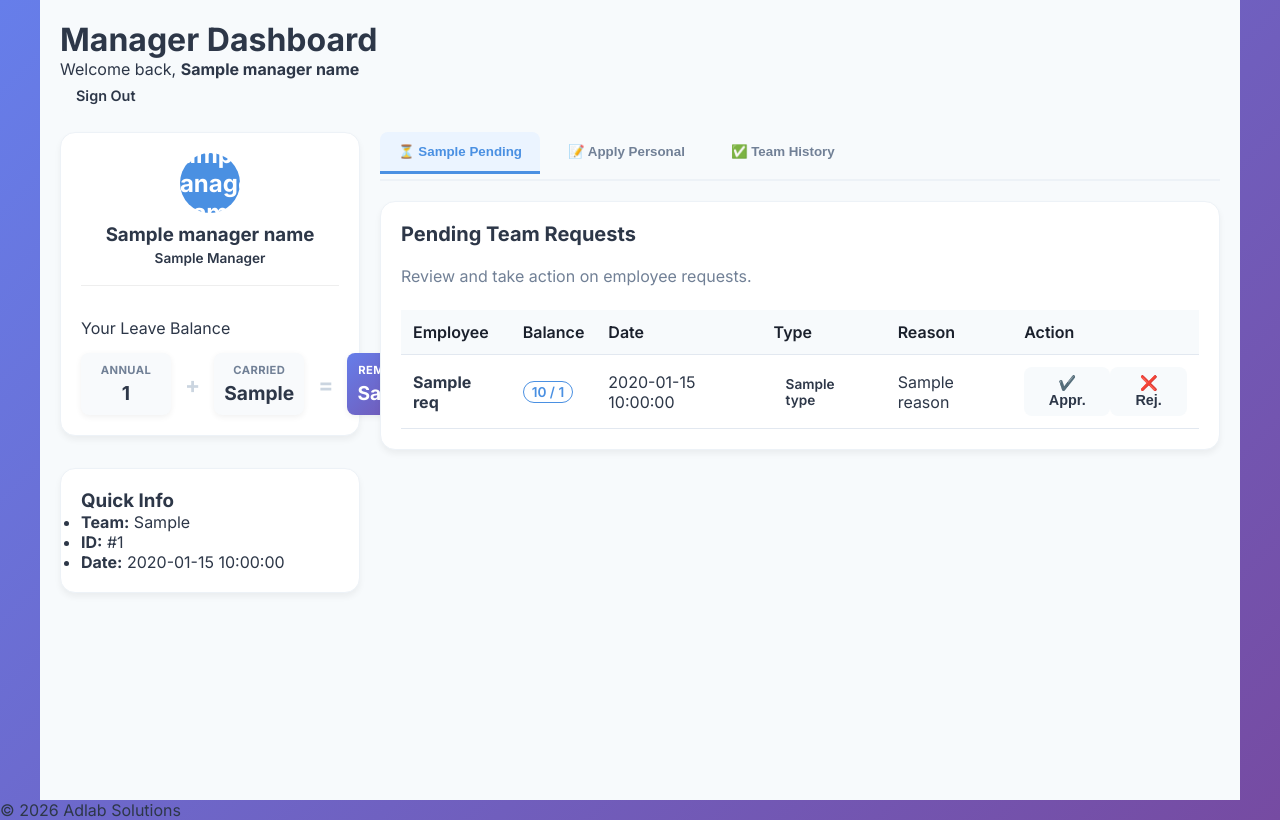
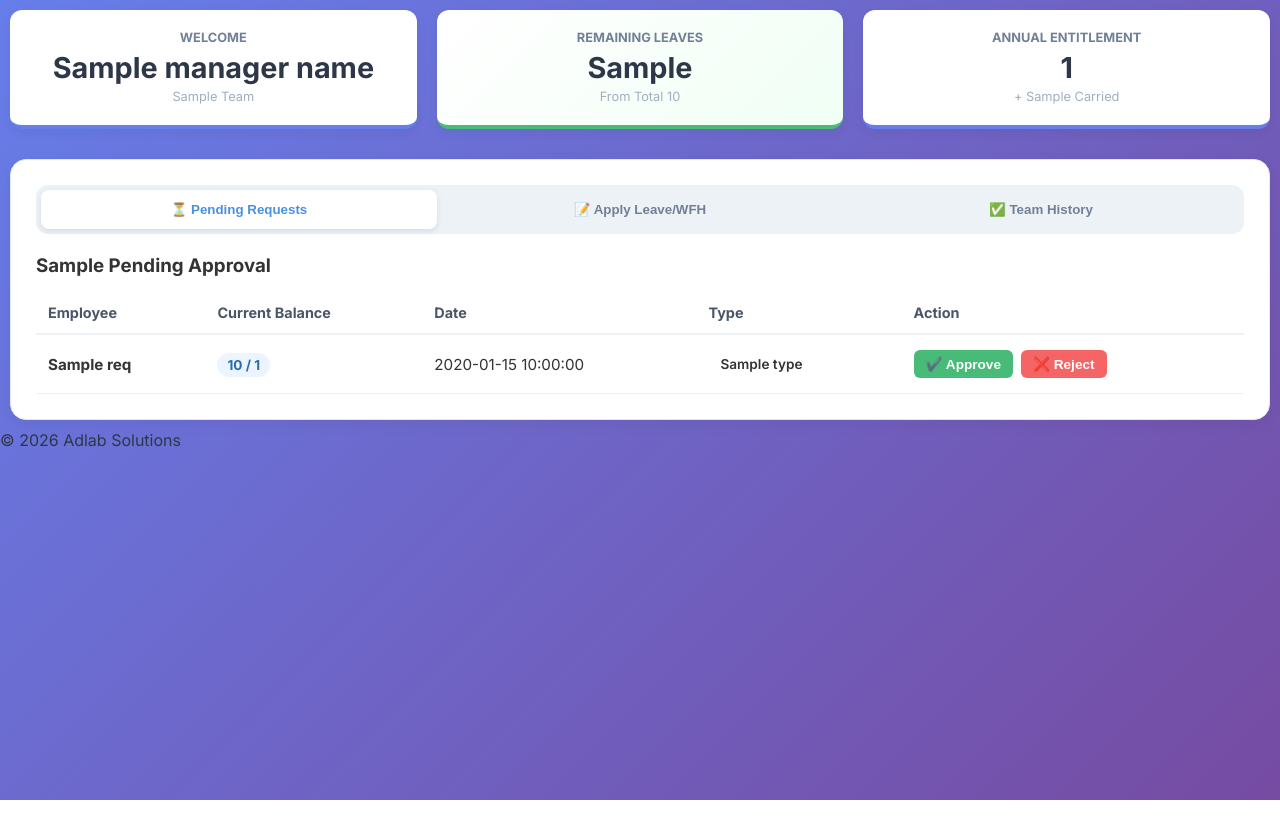
Before and after one commit to Ahsan60712/attendance-system, a Flask app: template templates/manager_dashboard.html in a window 1280 px wide. Run offline with Flask 3, Linux system fonts and the light colour scheme; the template is opened without the code that fills it: most values are stand-ins (such as "Sample title", 1, 10 or a date in 2020).

Commit message:
fix: total UI overhaul to prevent CSS conflicts and fix overlapping

```diff
--- a/templates/manager_dashboard.html
+++ b/templates/manager_dashboard.html
@@ -2,90 +2,53 @@
 {% extends 'base.html' %}
 
 {% block content %}
-<div class="dashboard-container">
-    <header class="dashboard-header animate__animated animate__fadeIn">
-        <div class="header-main">
-            <h1>Manager Dashboard</h1>
-            <p class="welcome-text">Welcome back, <strong>{{ manager_name }}</strong></p>
+<div class="mgr-wrapper animate__animated animate__fadeIn">
+    <!-- Quick Stats Cards at the Top -->
+    <div class="mgr-stats-grid">
+        <div class="mgr-stat-card">
+            <span class="mgr-stat-label">Welcome</span>
+            <span class="mgr-stat-value">{{ manager_name }}</span>
+            <span class="mgr-stat-sub">{{ emp_data.emp_team }} Team</span>
         </div>
-        <div class="header-actions">
-            <a href="{{ url_for('logout') }}" class="btn btn-outline-danger btn-sm">Sign Out</a>
+        <div class="mgr-stat-card highlight">
+            <span class="mgr-stat-label">Remaining Leaves</span>
+            <span class="mgr-stat-value">{{ leave_balance.remaining_leaves }}</span>
+            <span class="mgr-stat-sub">From Total {{ leave_balance.total_allotted + leave_balance.carried_forward }}</span>
         </div>
-    </header>
-
-    <div class="main-grid">
-        <!-- Sidebar: Personal Stats -->
-        <aside class="sidebar-column animate__animated animate__fadeInLeft">
-            <div class="card profile-card">
-                <div class="profile-header">
-                    <div class="profile-avatar">{{ manager_name[0] }}</div>
-                    <h3>{{ manager_name }}</h3>
-                    <span class="badge badge-primary">{{ emp_data.emp_team }} Manager</span>
-                </div>
-
-                <div class="leave-summary mt-4">
-                    <div class="lb-header">Your Leave Balance</div>
-                    <div class="lb-grid">
-                        <div class="lb-item">
-                            <span class="lb-label">Annual</span>
-                            <span class="lb-value">{{ leave_balance.total_allotted }}</span>
-                        </div>
-                        <div class="lb-sep">+</div>
-                        <div class="lb-item">
-                            <span class="lb-label">Carried</span>
-                            <span class="lb-value">{{ leave_balance.carried_forward }}</span>
-                        </div>
-                        <div class="lb-sep">=</div>
-                        <div class="lb-item highlight-item">
-                            <span class="lb-label">Remaining</span>
-                            <span class="lb-value">{{ leave_balance.remaining_leaves }}</span>
-                        </div>
-                    </div>
+        <div class="mgr-stat-card">
+            <span class="mgr-stat-label">Annual Entitlement</span>
+            <span class="mgr-stat-value">{{ leave_balance.total_allotted }}</span>
+            <span class="mgr-stat-sub">+ {{ leave_balance.carried_forward }} Carried</span>
         </div>
     </div>
 
-            <div class="card mt-4">
-                <h3>Quick Info</h3>
-                <ul class="info-list">
-                    <li><strong>Team:</strong> {{ emp_data.emp_team }}</li>
-                    <li><strong>ID:</strong> #{{ emp_data.emp_id }}</li>
-                    <li><strong>Date:</strong> {{ today }}</li>
-                </ul>
-            </div>
-        </aside>
-
-        <!-- Main Content: Tabs Section -->
-        <main class="content-column animate__animated animate__fadeInUp" style="animation-delay: 0.2s;">
-
-            <!-- Custom Tabs Navigation -->
-            <div class="tabs-nav">
-                <button class="tab-btn active" onclick="openTab(event, 'pending-tab')">
-                    <span class="tab-icon">⏳</span> {{ emp_data.emp_team }} Pending
+    <!-- Main Tabs Layout -->
+    <div class="mgr-main-container">
+        <!-- Tabs Buttons -->
+        <div class="mgr-tabs-header">
+            <button class="mgr-tab-btn active" onclick="switchTab(event, 'pending-section')">
+                ⏳ Pending Requests
             </button>
-                <button class="tab-btn" onclick="openTab(event, 'apply-tab')">
-                    <span class="tab-icon">📝</span> Apply Personal
+            <button class="mgr-tab-btn" onclick="switchTab(event, 'apply-section')">
+                📝 Apply Leave/WFH
             </button>
-                <button class="tab-btn" onclick="openTab(event, 'approved-tab')">
-                    <span class="tab-icon">✅</span> Team History
+            <button class="mgr-tab-btn" onclick="switchTab(event, 'history-section')">
+                ✅ Team History
             </button>
         </div>
 
-            <!-- TAB 1: PENDING REQUESTS -->
-            <div id="pending-tab" class="tab-content active">
-                <div class="card">
-                    <h2>Pending Team Requests</h2>
-                    <p class="text-muted">Review and take action on employee requests.</p>
-
+        <!-- TAB 1: PENDING -->
+        <div id="pending-section" class="mgr-tab-content active">
+            <div class="mgr-table-container">
+                <h3>{{ emp_data.emp_team }} Pending Approval</h3>
                 {% if requests %}
-                    <div class="table-responsive mt-3">
-                        <table class="table">
+                <table class="mgr-table">
                     <thead>
                         <tr>
                             <th>Employee</th>
-                                    <th>Balance</th>
+                            <th>Current Balance</th>
                             <th>Date</th>
                             <th>Type</th>
-                                    <th>Reason</th>
                             <th class="text-center">Action</th>
                         </tr>
                     </thead>
@@ -94,22 +57,19 @@
                         <tr>
                             <td><strong>{{ req.emp_name }}</strong></td>
                             <td>
-                                        <span class="badge badge-outline-primary" style="border: 1px solid #4a90e2; color: #4a90e2; padding: 2px 8px; border-radius: 12px;">
-                                            {{ req.emp_balance }} / {{ req.total_allotted }}
-                                        </span>
+                                <span class="mgr-balance-badge">{{ req.emp_balance }} / {{ req.total_allotted }}</span>
                             </td>
                             <td>{{ req.display_date }}</td>
                             <td><span class="badge badge-{{ req.type.lower().replace(' ', '-') }}">{{ req.type }}</span></td>
-                                    <td>{{ req.reason }}</td>
-                                    <td>
-                                        <div class="d-flex gap-2 justify-content-center">
+                            <td class="text-center">
+                                <div class="mgr-btn-group">
                                     <form method="POST" action="{{ url_for('action_request') }}">
                                         <input type="hidden" name="emp_id" value="{{ req.emp_id }}">
                                         <input type="hidden" name="date" value="{{ req.date }}">
                                         <input type="hidden" name="type" value="{{ req.type }}">
                                         <input type="hidden" name="timestamp" value="{{ req.timestamp }}">
                                         <input type="hidden" name="action" value="Approve">
-                                                <button type="submit" class="btn btn-sm btn-success">✔️ Appr.</button>
+                                        <button type="submit" class="mgr-btn-appr">✔️ Approve</button>
                                     </form>
                                     <form method="POST" action="{{ url_for('action_request') }}">
                                         <input type="hidden" name="emp_id" value="{{ req.emp_id }}">
@@ -117,7 +77,7 @@
                                         <input type="hidden" name="type" value="{{ req.type }}">
                                         <input type="hidden" name="timestamp" value="{{ req.timestamp }}">
                                         <input type="hidden" name="action" value="Reject">
-                                                <button type="submit" class="btn btn-sm btn-danger">❌ Rej.</button>
+                                        <button type="submit" class="mgr-btn-rej">❌ Reject</button>
                                     </form>
                                 </div>
                             </td>
@@ -125,82 +85,66 @@
                         {% endfor %}
                     </tbody>
                 </table>
-                    </div>
                 {% else %}
-                    <div class="empty-state">No pending requests found.</div>
+                <div class="mgr-empty">No pending requests for your team.</div>
                 {% endif %}
             </div>
         </div>
 
-            <!-- TAB 2: APPLY FOR PERSONAL LEAVE -->
-            <div id="apply-tab" class="tab-content">
-                <div class="card">
-                    <h2>Apply for Personal Leave / WFH</h2>
-                    <div class="alert alert-info">
-                        💡 Manager personal requests are <strong>Auto-Approved</strong>.
-                    </div>
-                    <form method="POST" action="{{ url_for('mark_request') }}" class="request-form">
-                        <div class="form-row">
-                            <div class="form-group">
-                                <label>From Date</label>
+        <!-- TAB 2: APPLY -->
+        <div id="apply-section" class="mgr-tab-content">
+            <div class="mgr-form-container">
+                <h3>Apply for Personal Absence</h3>
+                <p class="mgr-hint">Manager requests are auto-approved and tracked for HR.</p>
+                <form method="POST" action="{{ url_for('mark_request') }}" class="mgr-form">
+                    <div class="mgr-form-group">
+                        <label>Start Date</label>
                         <input type="date" name="date" value="{{ today }}" min="{{ today }}" required>
                     </div>
-                            <div class="form-group" id="end-date-group" style="display: none;">
-                                <label>To Date (Optional)</label>
-                                <input type="date" name="end_date" min="{{ today }}">
+                    <div class="mgr-form-group">
+                        <label>Type</label>
+                        <select name="request_type" required>
+                            <option value="WFH">Work From Home</option>
+                            <option value="Leave">Leave</option>
+                            <option value="Half Day">Half Day</option>
+                        </select>
                     </div>
+                    <div class="mgr-form-group">
+                        <label>Reason</label>
+                        <textarea name="reason" rows="3" required placeholder="Provide a brief reason..."></textarea>
                     </div>
-
-                        <div class="form-group">
-                            <label>Request Type</label>
-                            <div class="radio-group">
-                                <label class="radio-label"><input type="radio" name="request_type" value="WFH" onchange="toggleEndDate()" required><span>WFH</span></label>
-                                <label class="radio-label"><input type="radio" name="request_type" value="Half Day" onchange="toggleEndDate()"><span>Half Day</span></label>
-                                <label class="radio-label"><input type="radio" name="request_type" value="Leave" onchange="toggleEndDate()"><span>Leave</span></label>
-                            </div>
-                        </div>
-
-                        <div class="form-group">
-                            <label>Reason</label>
-                            <textarea name="reason" rows="3" required placeholder="Why are you applying?"></textarea>
-                        </div>
-
-                        <button type="submit" class="btn btn-primary btn-block">Submit Application</button>
+                    <button type="submit" class="mgr-btn-submit">Submit Application</button>
                 </form>
             </div>
         </div>
 
-            <!-- TAB 3: APPROVED HISTORY WITH DATE FILTER -->
-            <div id="approved-tab" class="tab-content">
-                <div class="card">
-                    <h2>Team Approved History</h2>
+        <!-- TAB 3: HISTORY -->
+        <div id="history-section" class="mgr-tab-content">
+            <div class="mgr-table-container">
+                <h3>Team Approved History</h3>
 
-                    <!-- Date Filter Form -->
-                    <form method="GET" action="{{ url_for('manager_dashboard') }}" class="filter-form mb-4" id="history-filter">
-                        <div class="filter-row">
-                            <div class="filter-group">
-                                <label>Start Date</label>
+                <form method="GET" action="{{ url_for('manager_dashboard') }}" class="mgr-filter-bar">
+                    <input type="hidden" name="tab" value="history-section">
+                    <div class="mgr-filter-grid">
+                        <div class="mgr-filter-item">
+                            <label>From</label>
                             <input type="date" name="start_date" value="{{ start_date }}">
                         </div>
-                            <div class="filter-group">
-                                <label>End Date</label>
+                        <div class="mgr-filter-item">
+                            <label>To</label>
                             <input type="date" name="end_date" value="{{ end_date }}">
                         </div>
-                            <button type="submit" class="btn btn-outline-secondary btn-sm filter-btn">🔍 Filter</button>
+                        <button type="submit" class="mgr-btn-filter">Filter</button>
                     </div>
-                        <!-- Maintain tab state after refresh -->
-                        <input type="hidden" name="tab" value="approved-tab">
                 </form>
 
                 {% if approved_requests %}
-                    <div class="table-responsive">
-                        <table class="table table-sm">
+                <table class="mgr-table">
                     <thead>
                         <tr>
                             <th>Date</th>
                             <th>Employee</th>
                             <th>Type</th>
-                                    <th>Reason</th>
                             <th>Action</th>
                         </tr>
                     </thead>
@@ -210,103 +154,112 @@
                             <td>{{ req.display_date }}</td>
                             <td>{{ req.emp_name }}</td>
                             <td><span class="badge badge-{{ req.type.lower().replace(' ', '-') }}">{{ req.type }}</span></td>
-                                    <td class="small">{{ req.reason }}</td>
                             <td>
                                 <form method="POST" action="{{ url_for('cancel_request') }}">
                                     <input type="hidden" name="emp_id" value="{{ req.emp_id }}">
                                     <input type="hidden" name="date" value="{{ req.date }}">
                                     <input type="hidden" name="timestamp" value="{{ req.timestamp }}">
-                                            <button type="submit" class="btn btn-link text-danger p-0" onclick="return confirm('Cancel approval?');">Cancel</button>
+                                    <button type="submit" class="mgr-btn-cancel" onclick="return confirm('Cancel this approval?');">Cancel</button>
                                 </form>
                             </td>
                         </tr>
                         {% endfor %}
                     </tbody>
                 </table>
-                    </div>
                 {% else %}
-                    <div class="empty-state">No history records found for this period.</div>
+                <div class="mgr-empty">No approved requests found for this period.</div>
                 {% endif %}
             </div>
         </div>
-
-        </main>
     </div>
 </div>
 
 <style>
-    /* CSS FIXES FOR MANAGER DASHBOARD */
-    .dashboard-container { max-width: 1200px; margin: 0 auto; padding: 20px; }
-    .main-grid { display: grid; grid-template-columns: 300px 1fr; gap: 20px; margin-top: 20px; }
+    /* PREVENT CONFLICTS: Using mgr- prefix for all new styles */
+    .mgr-wrapper { padding: 10px; color: #333; }
 
-    @media (max-width: 900px) {
-        .main-grid { grid-template-columns: 1fr; }
-    }
+    /* Top Stats */
+    .mgr-stats-grid { display: grid; grid-template-columns: repeat(auto-fit, minmax(250px, 1fr)); gap: 20px; margin-bottom: 30px; }
+    .mgr-stat-card { background: white; padding: 20px; border-radius: 12px; box-shadow: 0 4px 12px rgba(0,0,0,0.05); text-align: center; border-bottom: 4px solid #667eea; }
+    .mgr-stat-card.highlight { border-bottom-color: #48bb78; background: linear-gradient(135deg, #ffffff 0%, #f0fff4 100%); }
+    .mgr-stat-label { display: block; font-size: 0.8rem; color: #718096; text-transform: uppercase; margin-bottom: 5px; font-weight: bold; }
+    .mgr-stat-value { display: block; font-size: 1.8rem; font-weight: 700; color: #2d3748; }
+    .mgr-stat-sub { font-size: 0.8rem; color: #a0aec0; }
 
-    /* Card Styling */
-    .card { background: white; border-radius: 15px; padding: 20px; box-shadow: 0 4px 6px rgba(0,0,0,0.05); border: 1px solid #edf2f7; margin-bottom: 20px; }
-    .card h2 { margin-top: 0; font-size: 1.25rem; color: #2d3748; }
+    /* Tabs Header */
+    .mgr-tabs-header { display: flex; gap: 5px; background: #edf2f7; padding: 5px; border-radius: 12px; margin-bottom: 20px; }
+    .mgr-tab-btn { flex: 1; border: none; padding: 12px; border-radius: 8px; font-weight: 600; cursor: pointer; background: transparent; color: #718096; transition: 0.3s; }
+    .mgr-tab-btn.active { background: white; color: #4a90e2; box-shadow: 0 2px 6px rgba(0,0,0,0.1); }
+    .mgr-tab-btn:hover:not(.active) { background: #e2e8f0; }
 
-    /* Profile Card */
-    .profile-header { text-align: center; padding-bottom: 15px; border-bottom: 1px solid #eee; }
-    .profile-avatar { width: 60px; height: 60px; background: #4a90e2; color: white; border-radius: 50%; display: flex; align-items: center; justify-content: center; font-size: 1.5rem; font-weight: bold; margin: 0 auto 10px; }
+    /* Container for Content */
+    .mgr-main-container { background: white; border-radius: 16px; padding: 25px; box-shadow: 0 4px 15px rgba(0,0,0,0.05); border: 1px solid #e2e8f0; }
+    .mgr-tab-content { display: none; }
+    .mgr-tab-content.active { display: block; animation: mgr-fade 0.4s ease; }
 
-    /* Leave Summary Grid */
-    .lb-grid { display: grid; grid-template-columns: 1fr auto 1fr auto 1fr; align-items: center; gap: 10px; margin-top: 15px; }
-    .lb-item { text-align: center; padding: 10px; background: #f8fafc; border-radius: 8px; }
-    .lb-label { display: block; font-size: 0.7rem; text-transform: uppercase; color: #718096; font-weight: bold; }
-    .lb-value { font-size: 1.2rem; font-weight: bold; color: #2d3748; }
-    .lb-item.highlight-item { background: linear-gradient(135deg, #667eea 0%, #764ba2 100%); color: white; }
-    .lb-item.highlight-item .lb-label, .lb-item.highlight-item .lb-value { color: white; }
-    .lb-sep { font-weight: bold; color: #cbd5e0; }
+    /* Tables */
+    .mgr-table { width: 100%; border-collapse: collapse; margin-top: 15px; }
+    .mgr-table th { text-align: left; padding: 12px; border-bottom: 2px solid #edf2f7; color: #4a5568; font-size: 0.9rem; }
+    .mgr-table td { padding: 15px 12px; border-bottom: 1px solid #edf2f7; font-size: 0.95rem; }
+    .mgr-balance-badge { background: #ebf4ff; color: #2b6cb0; padding: 4px 10px; border-radius: 20px; font-size: 0.85rem; font-weight: bold; }
 
-    /* Tabs Styling */
-    .tabs-nav { display: flex; gap: 10px; margin-bottom: 20px; border-bottom: 2px solid #edf2f7; padding-bottom: 5px; overflow-x: auto; }
-    .tab-btn { background: none; border: none; padding: 12px 18px; font-weight: 600; color: #718096; cursor: pointer; transition: all 0.2s; border-radius: 8px 8px 0 0; white-space: nowrap; border-bottom: 3px solid transparent; }
-    .tab-btn:hover { color: #4a90e2; background: #f7fafc; }
-    .tab-btn.active { color: #4a90e2; border-bottom-color: #4a90e2; background: #ebf4ff; }
+    /* Buttons */
+    .mgr-btn-group { display: flex; gap: 8px; }
+    .mgr-btn-appr { background: #48bb78; color: white; border: none; padding: 6px 12px; border-radius: 6px; cursor: pointer; font-size: 0.85rem; font-weight: 600; }
+    .mgr-btn-rej { background: #f56565; color: white; border: none; padding: 6px 12px; border-radius: 6px; cursor: pointer; font-size: 0.85rem; font-weight: 600; }
+    .mgr-btn-submit { width: 100%; background: #4a90e2; color: white; border: none; padding: 12px; border-radius: 8px; font-size: 1rem; font-weight: bold; cursor: pointer; margin-top: 15px; }
+    .mgr-btn-filter { background: #4a5568; color: white; border: none; padding: 8px 15px; border-radius: 6px; cursor: pointer; }
+    .mgr-btn-cancel { background: none; border: none; color: #e53e3e; text-decoration: underline; cursor: pointer; font-size: 0.85rem; }
 
-    .tab-content { display: none; }
-    .tab-content.active { display: block; animation: fadeIn 0.3s ease; }
+    /* Form UI */
+    .mgr-form { max-width: 500px; margin: 0 auto; }
+    .mgr-form-group { margin-bottom: 15px; }
+    .mgr-form-group label { display: block; margin-bottom: 5px; font-weight: 600; font-size: 0.9rem; }
+    .mgr-form-group input, .mgr-form-group select, .mgr-form-group textarea { width: 100%; padding: 10px; border: 1px solid #cbd5e0; border-radius: 8px; }
+    .mgr-hint { background: #fffaf0; border-left: 4px solid #ed8936; padding: 10px; font-size: 0.85rem; color: #9c4221; margin-bottom: 20px; }
 
-    /* Forms and Tables */
-    .filter-row { display: flex; gap: 10px; align-items: flex-end; background: #f7fafc; padding: 15px; border-radius: 10px; margin-bottom: 20px; }
-    .filter-group { flex: 1; }
-    .filter-group label { display: block; font-size: 0.8rem; margin-bottom: 5px; font-weight: 600; }
-    .filter-group input { width: 100%; padding: 8px; border: 1px solid #e2e8f0; border-radius: 5px; }
+    /* Filter Bar */
+    .mgr-filter-grid { display: flex; gap: 15px; align-items: flex-end; background: #f7fafc; padding: 15px; border-radius: 10px; margin-bottom: 20px; }
+    .mgr-filter-item { flex: 1; }
+    .mgr-filter-item label { display: block; font-size: 0.75rem; font-weight: bold; margin-bottom: 4px; }
+    .mgr-filter-item input { width: 100%; padding: 8px; border: 1px solid #e2e8f0; border-radius: 6px; }
 
-    @keyframes fadeIn { from { opacity: 0; transform: translateY(10px); } to { opacity: 1; transform: translateY(0); } }
+    .mgr-empty { text-align: center; padding: 30px; color: #a0aec0; border: 2px dashed #edf2f7; border-radius: 12px; margin-top: 20px; }
+
+    @keyframes mgr-fade { from { opacity: 0; transform: translateY(5px); } to { opacity: 1; transform: translateY(0); } }
 </style>
 
 <script>
-    function openTab(evt, tabName) {
-        var i, tabcontent, tablinks;
-        tabcontent = document.getElementsByClassName("tab-content");
-        for (i = 0; i < tabcontent.length; i++) {
-            tabcontent[i].style.display = "none";
-            tabcontent[i].classList.remove("active");
+    function switchTab(evt, tabId) {
+        // Hide all tab content
+        const contents = document.getElementsByClassName("mgr-tab-content");
+        for (let content of contents) {
+            content.style.display = "none";
+            content.classList.remove("active");
         }
-        tablinks = document.getElementsByClassName("tab-btn");
-        for (i = 0; i < tablinks.length; i++) {
-            tablinks[i].classList.remove("active");
+
+        // Remove active class from all buttons
+        const buttons = document.getElementsByClassName("mgr-tab-btn");
+        for (let btn of buttons) {
+            btn.classList.remove("active");
         }
-        document.getElementById(tabName).style.display = "block";
-        document.getElementById(tabName).classList.add("active");
+
+        // Show current tab
+        document.getElementById(tabId).style.display = "block";
+        document.getElementById(tabId).classList.add("active");
         evt.currentTarget.classList.add("active");
     }
 
-    function toggleEndDate() {
-        const type = document.querySelector('input[name="request_type"]:checked').value;
-        const endDateGroup = document.getElementById('end-date-group');
-        endDateGroup.style.display = (type === 'Leave' || type === 'WFH') ? 'block' : 'none';
-    }
+    // Initialize first tab
+    document.addEventListener("DOMContentLoaded", function() {
+        const urlParams = new URLSearchParams(window.location.search);
+        const activeTabId = urlParams.get('tab') || 'pending-section';
 
-    // Initialize first tab
-    document.addEventListener('DOMContentLoaded', function() {
-        const urlParams = new URLSearchParams(window.location.search);
-        const activeTab = urlParams.get('tab') || 'pending-tab';
-        const targetBtn = Array.from(document.querySelectorAll('.tab-btn')).find(b => b.onclick.toString().includes(activeTab));
-        if(targetBtn) targetBtn.click();
+        // Trigger click on appropriate button
+        const buttons = document.getElementsByClassName("mgr-tab-btn");
+        if (activeTabId === 'history-section') buttons[2].click();
+        else if (activeTabId === 'apply-section') buttons[1].click();
+        else buttons[0].click();
     });
 </script>
 {% endblock %}
```
Lines whose indentation alone changed are shown as unchanged.
